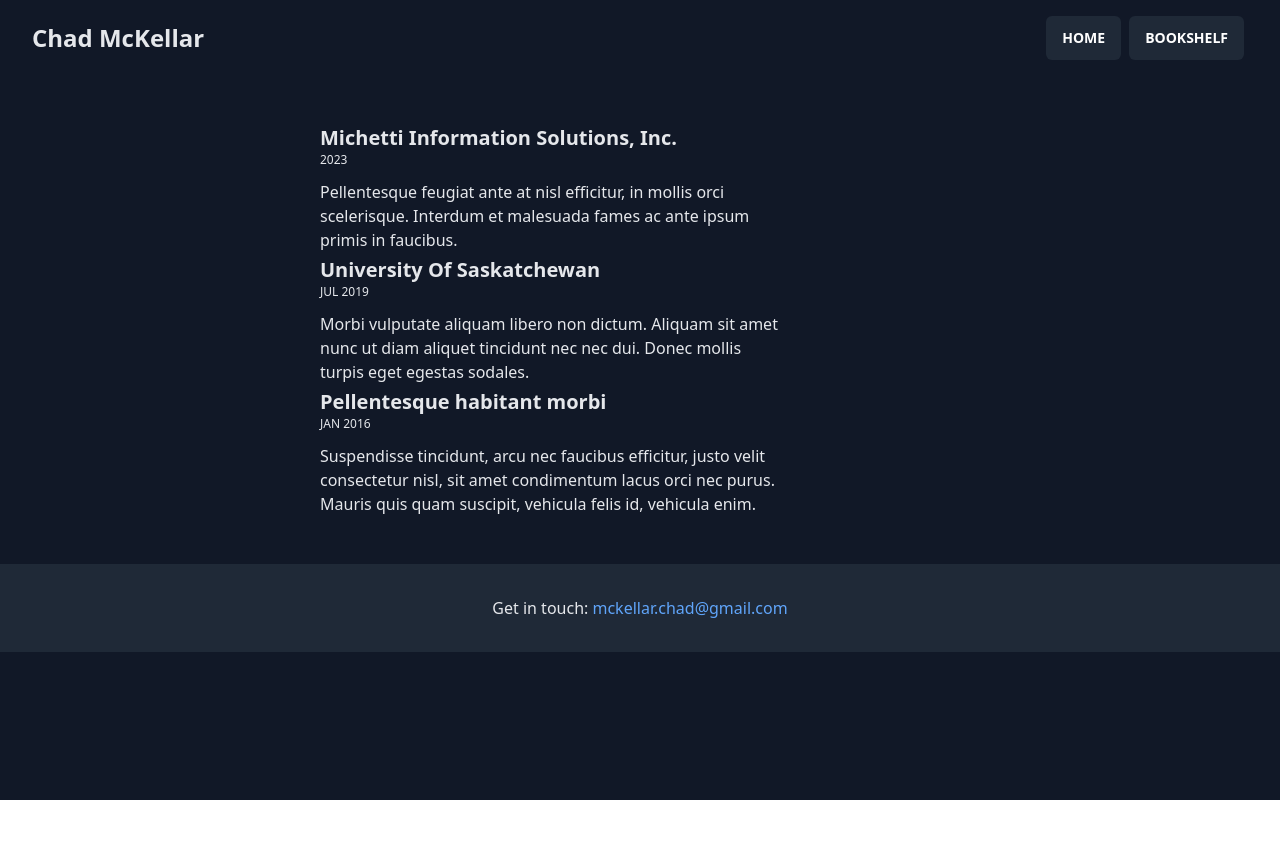
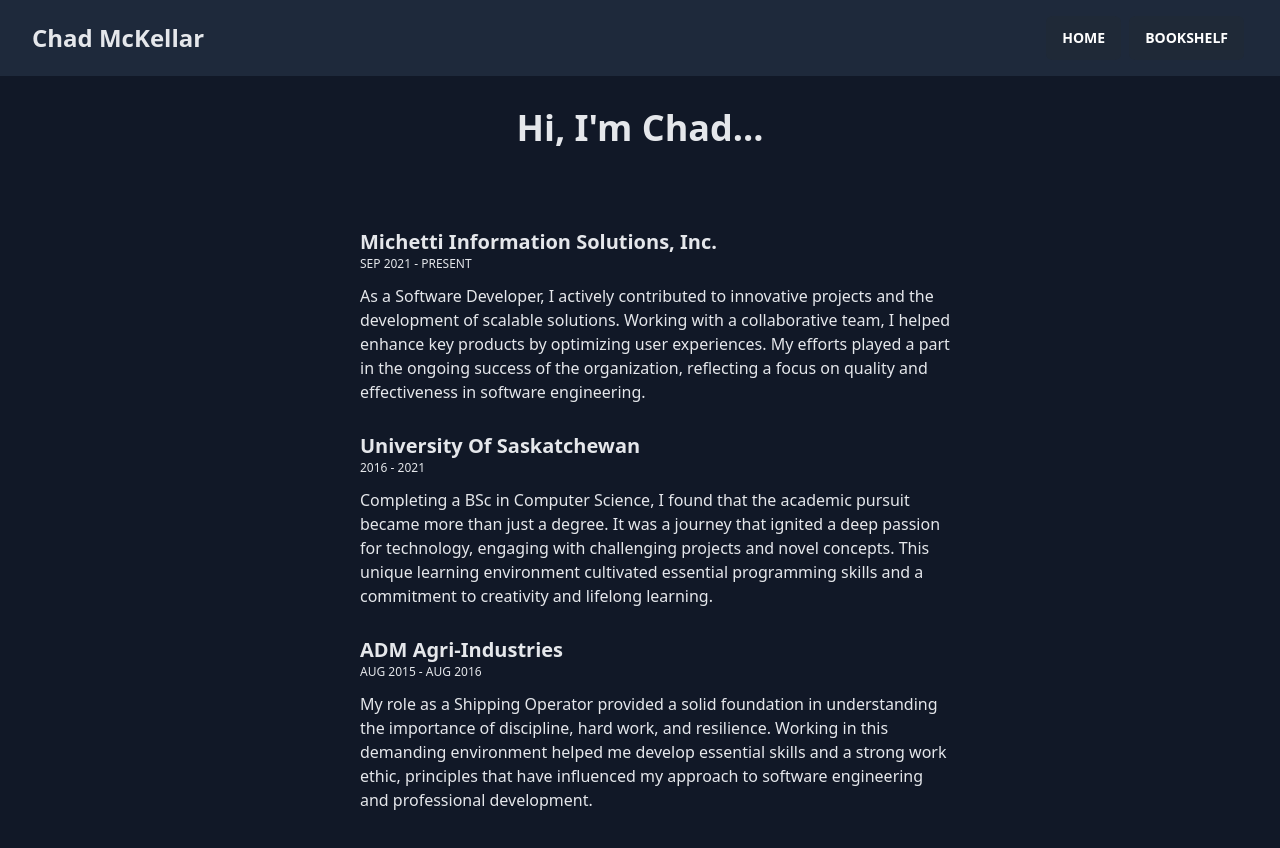
Before and after one commit to chadmckellar/PersonalSite, a React (Create React App) app: page / in a window 1280 px wide. Shown: the top 848 px of the page. Before the commit the page ends 800 px from the top, so only its background shows below. Built offline with nearby package versions, Linux system fonts and the light colour scheme.

Commit message:
Add books to the bookshelf. Update timeline. Improve layout

```diff
--- a/package.json
+++ b/package.json
@@ -6,6 +6,7 @@
     "@testing-library/jest-dom": "^5.17.0",
     "@testing-library/react": "^13.4.0",
     "@testing-library/user-event": "^13.5.0",
+    "prop-types": "^15.8.1",
     "react": "^18.2.0",
     "react-dom": "^18.2.0",
     "react-router-dom": "^6.15.0",
--- a/src/components/Header.jsx
+++ b/src/components/Header.jsx
@@ -3,7 +3,7 @@
 
 export default function Header() {
   return (
-    <div className="header">
+    <div className="header bg-slate-800">
       <nav className="flex justify-between items-center py-4 px-8">
         <div className="text-2xl font-semibold">Chad McKellar</div>
         <div className="flex">
--- a/src/pages/Bookshelf.jsx
+++ b/src/pages/Bookshelf.jsx
@@ -1,13 +1,43 @@
+/* eslint-disable react/jsx-props-no-spreading */
 import React from 'react';
 import '../tailwind.css';
 import Header from '../components/Header';
+import Footer from '../components/Footer';
+import Book from '../components/Book';
+import coverDefianceOfTheFall from '../assets/CoverDefianceOfTheFall.jpg';
+import coverMeditations from '../assets/CoverMeditations.jpg';
 
 function Bookshelf() {
+  const books = [
+    {
+      title: 'Defiance of the Fall',
+      cover: coverDefianceOfTheFall,
+      link: 'https://www.amazon.ca/Defiance-of-the-Fall-6-book-series/dp/B0916H6FBX',
+      category: 'reading',
+    },
+    {
+      title: 'Meditations',
+      cover: coverMeditations,
+      link: 'https://www.amazon.ca/Meditations-Marcus-Aurelius/dp/048629823X',
+      category: 'reading',
+    },
+  ];
+
   return (
-    <>
+    <div className="flex flex-col min-h-screen">
       <Header />
-      <h1>Bookshelf</h1>
-    </>
+      <main className="flex-grow">
+        <h1 className="text-2xl md:text-4xl font-semibold text-center text-gray-200 my-8">Currently reading...</h1>
+        <div className="flex justify-left flex-wrap p-1">
+          {books.filter((book) => book.category === 'reading').map((book) => (
+            <div className="m-4">
+              <Book {...book} />
+            </div>
+          ))}
+        </div>
+      </main>
+      <Footer />
+    </div>
   );
 }
 
--- a/src/pages/Home.jsx
+++ b/src/pages/Home.jsx
@@ -1,29 +1,31 @@
 import React from 'react';
 import '../tailwind.css';
 import Header from '../components/Header';
+import Footer from '../components/Footer';
 
 function TimeLine() {
-  const currentYear = new Date().getFullYear();
   return (
-    <section className="dark:bg-gray-800 dark:text-gray-100 rounded-t-lg">
-      <div className="container max-w-5xl px-4 py-12 mx-auto">
-        <div className="grid gap-4 mx-4 sm:grid-cols-12">
+    <section className="dark:bg-gray-800 dark:text-gray-100 rounded-lg">
+      <div className="container pl-14 pr-6 py-12 mx-auto mb-12">
+        <div className="grid gap-4 mx-4">
           <div className="relative col-span-12 px-4 space-y-6 sm:col-span-9">
             <div className="relative px-4 sm:col-span-1 sm:space-y-1 sm:before:absolute sm:before:top-2 sm:before:bottom-0 sm:before:w-[3px] sm:before:-left-[13px] before:dark:bg-gray-700">
+              <div className="flex flex-col sm:relative sm:before:absolute sm:before:top-2 sm:before:w-4 sm:before:h-4 sm:before:rounded-full sm:before:left-[-35px] sm:before:z-[1] before:dark:bg-violet-400 pb-6">
+                <h3 className="text-xl font-semibold">Michetti Information Solutions, Inc.</h3>
+                <time className="text-xs uppercase dark:text-gray-400">Sep 2021 - Present</time>
+                <p className="mt-3">As a Software Developer, I actively contributed to innovative projects and the development of scalable solutions. Working with a collaborative team, I helped enhance key products by optimizing user experiences. My efforts played a part in the ongoing success of the organization, reflecting a focus on quality and effectiveness in software engineering.</p>
+              </div>
+
+              <div className="flex flex-col sm:relative sm:before:absolute sm:before:top-2 sm:before:w-4 sm:before:h-4 sm:before:rounded-full sm:before:left-[-35px] sm:before:z-[1] before:dark:bg-violet-400 pb-6">
+                <h3 className="text-xl font-semibold">University Of Saskatchewan</h3>
+                <time className="text-xs uppercase dark:text-gray-400">2016 - 2021</time>
+                <p className="mt-3">Completing a BSc in Computer Science, I found that the academic pursuit became more than just a degree. It was a journey that ignited a deep passion for technology, engaging with challenging projects and novel concepts. This unique learning environment cultivated essential programming skills and a commitment to creativity and lifelong learning.</p>
+              </div>
+
               <div className="flex flex-col sm:relative sm:before:absolute sm:before:top-2 sm:before:w-4 sm:before:h-4 sm:before:rounded-full sm:before:left-[-35px] sm:before:z-[1] before:dark:bg-violet-400">
-                <h3 className="text-xl font-semibold tracki">Michetti Information Solutions, Inc. </h3>
-                <time className="text-xs tracki uppercase dark:text-gray-400">{currentYear}</time>
-                <p className="mt-3">Pellentesque feugiat ante at nisl efficitur, in mollis orci scelerisque. Interdum et malesuada fames ac ante ipsum primis in faucibus.</p>
-              </div>
-              <div className="flex flex-col sm:relative sm:before:absolute sm:before:top-2 sm:before:w-4 sm:before:h-4 sm:before:rounded-full sm:before:left-[-35px] sm:before:z-[1] before:dark:bg-violet-400">
-                <h3 className="text-xl font-semibold tracki">University Of Saskatchewan</h3>
-                <time className="text-xs tracki uppercase dark:text-gray-400">Jul 2019</time>
-                <p className="mt-3">Morbi vulputate aliquam libero non dictum. Aliquam sit amet nunc ut diam aliquet tincidunt nec nec dui. Donec mollis turpis eget egestas sodales.</p>
-              </div>
-              <div className="flex flex-col sm:relative sm:before:absolute sm:before:top-2 sm:before:w-4 sm:before:h-4 sm:before:rounded-full sm:before:left-[-35px] sm:before:z-[1] before:dark:bg-violet-400">
-                <h3 className="text-xl font-semibold tracki">Pellentesque habitant morbi</h3>
-                <time className="text-xs tracki uppercase dark:text-gray-400">Jan 2016</time>
-                <p className="mt-3">Suspendisse tincidunt, arcu nec faucibus efficitur, justo velit consectetur nisl, sit amet condimentum lacus orci nec purus. Mauris quis quam suscipit, vehicula felis id, vehicula enim.</p>
+                <h3 className="text-xl font-semibold">ADM Agri-Industries</h3>
+                <time className="text-xs uppercase dark:text-gray-400">Aug 2015 - Aug 2016</time>
+                <p className="mt-3">My role as a Shipping Operator provided a solid foundation in understanding the importance of discipline, hard work, and resilience. Working in this demanding environment helped me develop essential skills and a strong work ethic, principles that have influenced my approach to software engineering and professional development.</p>
               </div>
             </div>
           </div>
@@ -35,17 +37,15 @@
 
 function Home() {
   return (
-    <div className="bg-gray-900 text-gray-200 min-h-screen">
+    <div className="flex flex-col min-h-screen">
       <Header />
-      <div className="mx-auto max-w-screen-md">
-        {TimeLine()}
-      </div>
-      <footer id="contact" className="py-8 text-center bg-gray-800 mt-auto">
-        <p>
-          Get in touch:
-          <a href="mailto:chad@example.com" className="text-blue-400"> mckellar.chad@gmail.com</a>
-        </p>
-      </footer>
+      <h1 className="text-2xl md:text-4xl font-semibold text-center text-gray-200 my-8">Hi, I'm Chad...</h1>
+      <main className="flex flex-col justify-center">
+        <div className="mx-auto max-w-screen-md">
+          {TimeLine()}
+        </div>
+      </main>
+      <Footer />
     </div>
   );
 }
```
Also changed, not shown: 1 other file (tests, documents, lock files or other folders).
